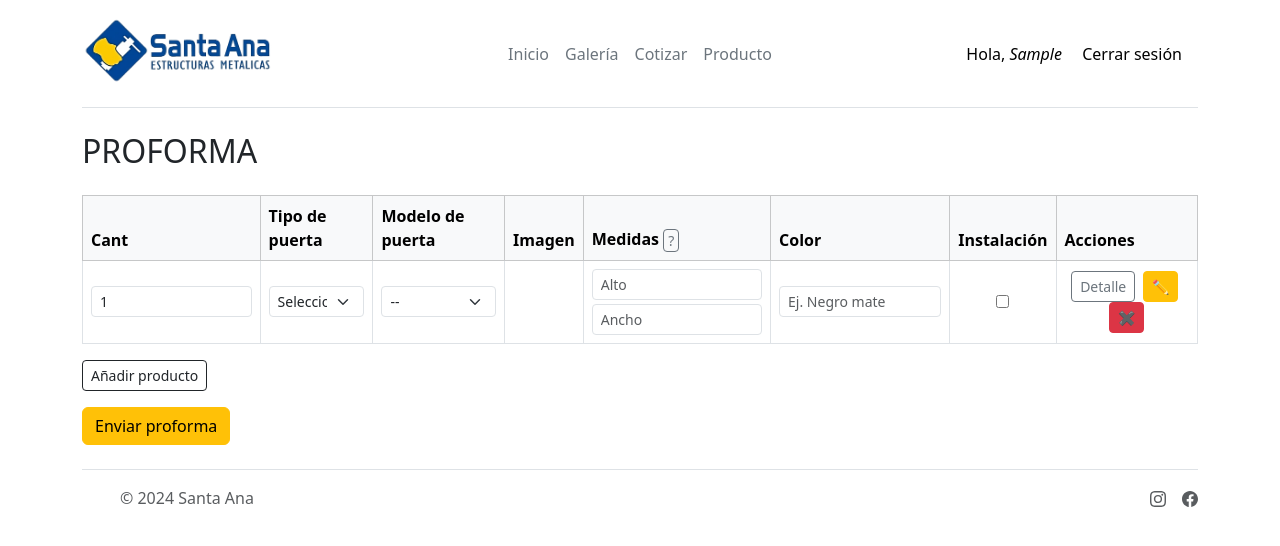
After one commit to Bnlpnd/ecommerce-metalica, a Django app: page /product/proforma/ in a window 1280 px wide. The commit adds this page. Shown: the top 546 px of the page. Run offline with Django 3.2, Linux system fonts and the light colour scheme; the visitor is signed in with stand-in values (Sample User, id 1); data that the repository does not hold is empty; some libraries are stand-ins or nearby versions.

Commit message:
vista proforma cliente, carga uid tipo

```diff
--- a/products/urls.py
+++ b/products/urls.py
@@ -2,6 +2,11 @@ from django.urls import path
 from .views import *
 
 urlpatterns = [
-    path('galeria', galeria_view, name='galeria')
+    path('galeria', galeria_view, name='galeria'),
+    path('detalle/<uuid:uid>/', detalle_producto, name='detalle_producto'),
+    # Vista principal de creación de proforma
+    path('proforma/', proforma_view, name='proforma'),
 
+    # Ajax para actualizar modelos según tipo
+    path('ajax/modelos_por_tipo/', obtener_modelos_por_tipo, name='modelos_por_tipo'),
 ]
--- a/products/views.py
+++ b/products/views.py
@@ -1,5 +1,7 @@
-from django.shortcuts import render
-from .models import Tipo, Product
+from django.shortcuts import render, get_object_or_404
+from .models import *
+from django.contrib.auth.decorators import login_required
+from django.http import JsonResponse
 
 def galeria_view(request):
     tipos = Tipo.objects.all()
@@ -17,3 +19,49 @@ def galeria_view(request):
         'tipo_seleccionado': tipo_seleccionado,
     }
     return render(request, 'product/galeria.html', contexto)
+
+
+def detalle_producto(request, uid):
+    producto = get_object_or_404(Product, uid=uid)
+    materiales = ProductMaterial.objects.filter(product=producto)
+    imagen = producto.product_images.first()  # Obtiene la primera imagen asociada
+
+    return render(request, 'product/detalleproduct.html', {
+        'producto': producto,
+        'materiales': materiales,
+        'imagen': imagen
+    })
+
+@login_required
+def proforma_view(request):
+    tipos_puerta = Tipo.objects.all()
+    return render(request, 'product/proforma.html', {
+        'tipos_puerta': tipos_puerta,
+    })
+
+def obtener_modelos_por_tipo(request):
+    tipo_id = request.GET.get('tipo_id')
+    print("DEBUG tipo_id recibido:", tipo_id)
+
+    # Verifica que tipo_id no sea vacío
+    if not tipo_id:
+        return JsonResponse({'error': 'tipo_id vacío'}, status=400)
+
+
+    productos = Product.objects.filter(tipo_id=tipo_id)
+
+    data = []
+    for producto in productos:
+        print(producto.product_name)
+        imagen = producto.product_images.first()
+        imagen_url = imagen.image.url if imagen else ''
+        modelos = ProductMaterial.objects.filter(product=producto)
+
+        for pm in modelos:
+            data.append({
+                'id': str(pm.uid), # UUID como string para JS
+                'nombre': pm.product.product_name, # El nombre del producto
+                'imagen_url': imagen_url
+            })
+
+    return JsonResponse({'modelos': data})
--- a/proforma/views.py
+++ b/proforma/views.py
@@ -13,6 +13,7 @@ from reportlab.pdfgen import canvas
 from io import BytesIO
 from django.core.files.base import ContentFile
 import pandas as pd
+
 
 @login_required
 def solicitar_cotizacion(request, product_uid):
--- /dev/null
+++ b/templates/product/proforma.html
@@ -0,0 +1,232 @@
+{% extends 'home/base.html' %} {% load static %} {% block content %}
+<div class="container mt-4">
+  <h2 class="mb-4">PROFORMA</h2>
+
+  <div class="table-responsive">
+    <table id="tabla-proforma" class="table table-bordered align-middle">
+      <thead class="table-light">
+        <tr>
+          <th>Cant</th>
+          <th>Tipo de puerta</th>
+          <th>Modelo de puerta</th>
+          <th>Imagen</th>
+          <th>
+            Medidas
+            <button
+              class="btn btn-sm btn-outline-secondary py-0 px-1"
+              onclick="mostrarAyuda()"
+            >
+              ?
+            </button>
+          </th>
+          <th>Color</th>
+          <th>Instalación</th>
+          <th>Acciones</th>
+        </tr>
+      </thead>
+      <tbody id="cuerpo-proforma">
+        <tr>
+          <td>
+            <input
+              type="number"
+              name="cantidad"
+              value="1"
+              min="1"
+              class="form-control form-control-sm"
+            />
+          </td>
+          <td>
+            <select
+              class="form-select form-select-sm tipo-puerta"
+              onchange="cargarModelos(this)"
+            >
+              <option value="">Seleccione</option>
+              {% for tipo in tipos_puerta %}
+              <option value="{{ tipo.uid }}">{{ tipo.tipo_name }}</option>
+              {% endfor %}
+            </select>
+          </td>
+          <td>
+            <select
+              class="form-select form-select-sm modelo-puerta"
+              onchange="actualizarImagen(this)"
+            >
+              <option value="">--</option>
+            </select>
+          </td>
+          <td>
+            <img
+              src=""
+              class="imagen-modelo"
+              width="70"
+              style="display: none; border-radius: 5px"
+            />
+          </td>
+          <td>
+            <input
+              type="text"
+              name="alto"
+              placeholder="Alto"
+              class="form-control form-control-sm mb-1"
+            />
+            <input
+              type="text"
+              name="ancho"
+              placeholder="Ancho"
+              class="form-control form-control-sm"
+            />
+          </td>
+          <td>
+            <input
+              type="text"
+              name="color"
+              class="form-control form-control-sm"
+              placeholder="Ej. Negro mate"
+            />
+          </td>
+          <td class="text-center">
+            <input type="checkbox" name="instalacion" />
+          </td>
+          <td class="text-center">
+            <button
+              class="btn btn-outline-secondary btn-sm"
+              onclick="abrirModal(this)"
+            >
+              Detalle
+            </button>
+            <button class="btn btn-warning btn-sm mx-1">✏️</button>
+            <button class="btn btn-danger btn-sm" onclick="eliminarFila(this)">
+              ✖
+            </button>
+          </td>
+        </tr>
+      </tbody>
+    </table>
+  </div>
+
+  <button onclick="añadirFila()" class="btn btn-outline-dark btn-sm mb-3">
+    Añadir producto
+  </button>
+  <br />
+  <button class="btn btn-warning">Enviar proforma</button>
+</div>
+
+<!-- Modal de detalle -->
+<div
+  id="modalDetalle"
+  style="
+    display: none;
+    position: fixed;
+    top: 20%;
+    left: 50%;
+    transform: translateX(-50%);
+    background: white;
+    padding: 20px;
+    border-radius: 10px;
+    border: 1px solid #ccc;
+    z-index: 999;
+  "
+>
+  <h5 class="mb-3">Preguntas adicionales</h5>
+  <div class="mb-2">
+    <label>¿Dónde se instalará la puerta?</label>
+    <input type="text" class="form-control form-control-sm" />
+  </div>
+  <div class="mb-2">
+    <label>¿Requiere pintura especial?</label>
+    <input type="text" class="form-control form-control-sm" />
+  </div>
+  <div class="mb-3">
+    <label>¿Tiene alguna medida especial?</label>
+    <input type="text" class="form-control form-control-sm" />
+  </div>
+  <div class="text-end">
+    <button onclick="cerrarModal()" class="btn btn-secondary btn-sm">
+      Cerrar
+    </button>
+  </div>
+</div>
+
+<script>
+  function mostrarAyuda() {
+    alert(
+      "📏 Usa una cinta métrica para medir el alto y ancho del vano donde se instalará la puerta. Mide en centímetros. Asegúrate que el vano esté nivelado."
+    );
+  }
+
+  function cargarModelos(select) {
+    let tipoId = select.value;
+
+    if (!tipoId) {
+      console.warn("No se seleccionó tipo de puerta.");
+      return; // Detiene ejecución si no hay ID válido
+    }
+
+    let row = select.closest("tr");
+    let modeloSelect = row.querySelector(".modelo-puerta");
+    let imagen = row.querySelector(".imagen-modelo");
+
+    modeloSelect.innerHTML = "<option value=''>Cargando...</option>";
+    fetch(`/product/ajax/modelos_por_tipo/?tipo_id=${tipoId}`)
+      .then((response) => response.json())
+      .then((data) => {
+        console.log(data); // 👈 verifica esto en la consola del navegador
+        modeloSelect.innerHTML = "";
+        data.modelos.forEach((modelo) => {
+          let opt = document.createElement("option");
+          opt.value = modelo.id;
+          opt.textContent = modelo.nombre;
+          opt.dataset.imagen = modelo.imagen_url;
+          modeloSelect.appendChild(opt);
+        });
+        if (data.modelos[0] && data.modelos[0].imagen_url) {
+          imagen.src = data.modelos[0].imagen_url;
+          imagen.style.display = "block";
+        } else {
+          imagen.style.display = "none";
+        }
+      });
+  }
+
+  function actualizarImagen(select) {
+    let row = select.closest("tr");
+    let imagen = row.querySelector(".imagen-modelo");
+    let selected = select.selectedOptions[0];
+    if (selected.dataset.imagen) {
+      imagen.src = selected.dataset.imagen;
+      imagen.style.display = "block";
+    } else {
+      imagen.style.display = "none";
+    }
+  }
+
+  function abrirModal(btn) {
+    document.getElementById("modalDetalle").style.display = "block";
+  }
+
+  function cerrarModal() {
+    document.getElementById("modalDetalle").style.display = "none";
+  }
+
+  function añadirFila() {
+    let tabla = document.getElementById("cuerpo-proforma");
+    let fila = tabla.rows[0].cloneNode(true);
+    fila.querySelectorAll("input, select").forEach((input) => {
+      if (input.type === "checkbox") input.checked = false;
+      else input.value = "";
+    });
+    fila.querySelector(".imagen-modelo").style.display = "none";
+    tabla.appendChild(fila);
+  }
+
+  function eliminarFila(btn) {
+    let row = btn.closest("tr");
+    let tabla = document.getElementById("cuerpo-proforma");
+    if (tabla.rows.length > 1) {
+      row.remove();
+    } else {
+      alert("Debe haber al menos una fila en la proforma.");
+    }
+  }
+</script>
+{% endblock %}
```
Also changed, not shown: templates/product/detalleproduct.html (added, +62 -0 lines), templates/product/galeria.html (+14 -8 lines).
